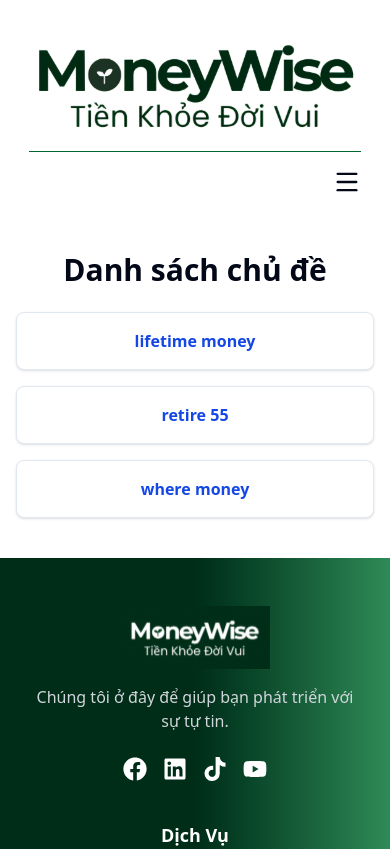
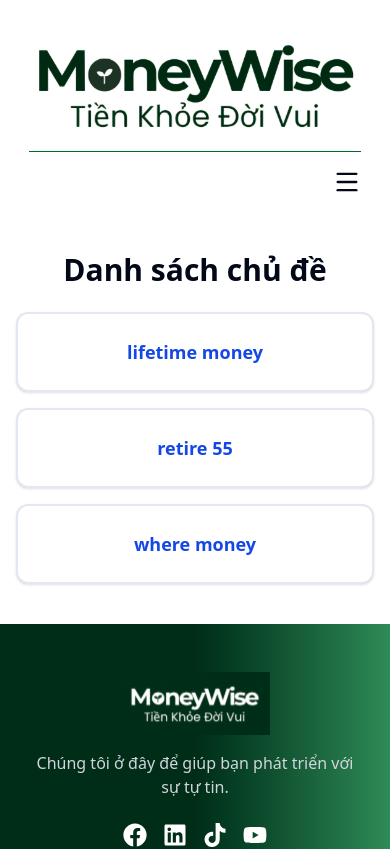
Before and after one commit to LeVietDuongg/Money_wiseFE, a Next.js app: page /topic in a window 390 px wide. Shown: the top 849 px of the page. Built offline with nearby package versions, Linux system fonts and the light colour scheme.

Commit message:
fix: improve mobile touch target size for topic selection buttons

```diff
--- a/src/app/(user)/topic/page.tsx
+++ b/src/app/(user)/topic/page.tsx
@@ -33,7 +33,7 @@ export default function TopicListPage() {
           <Link
             key={topic.slug}
             href={`/topic/${topic.slug}`}
-            className="border rounded-lg p-4 shadow hover:shadow-md transition bg-white text-center text-blue-700 font-semibold"
+            className="border-2 rounded-xl p-6 min-h-[80px] shadow hover:shadow-lg active:scale-95 transition-all bg-white text-center text-blue-700 font-semibold text-lg flex items-center justify-center touch-manipulation"
           >
             {topic.title}
           </Link>
```
